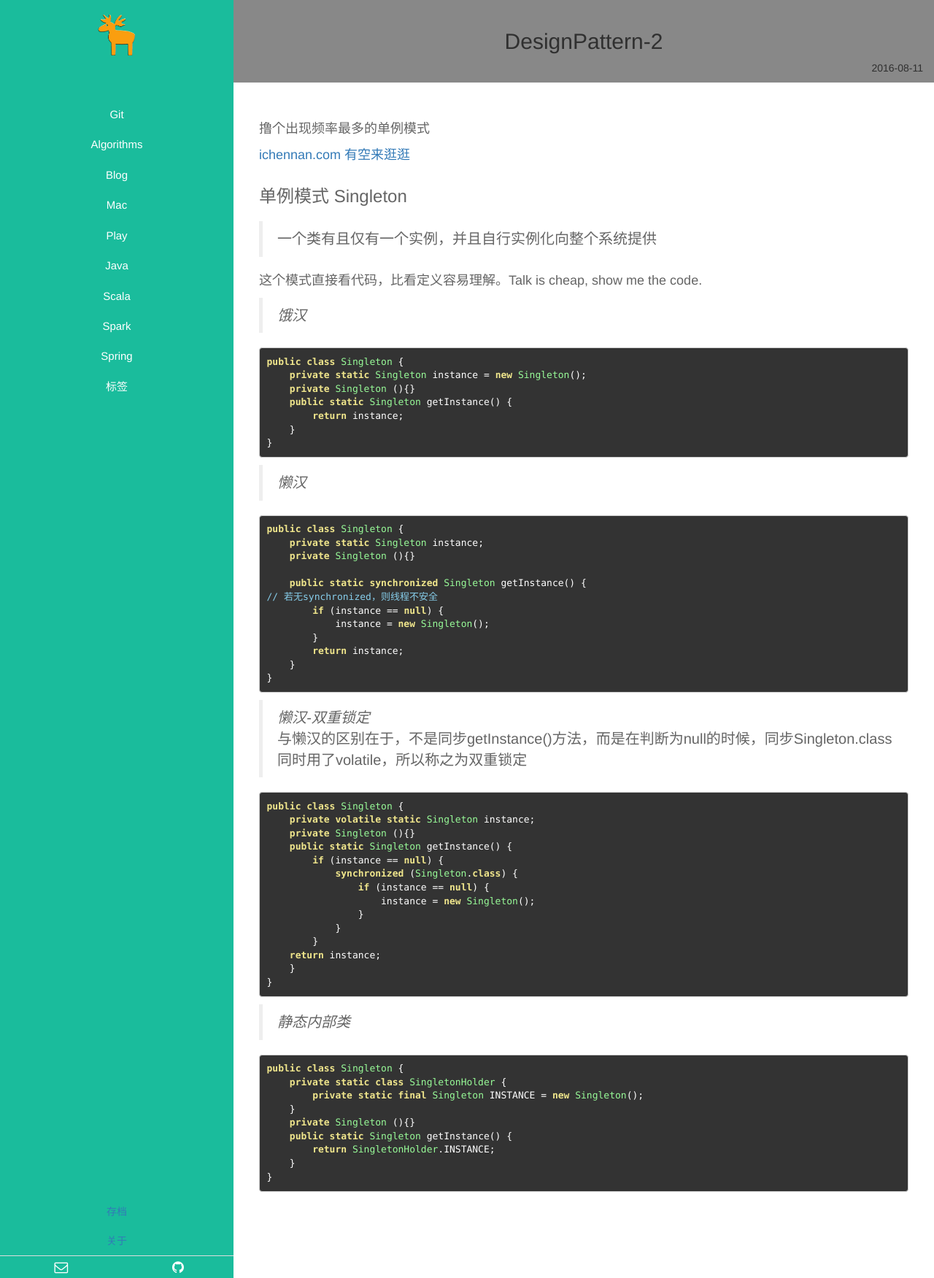
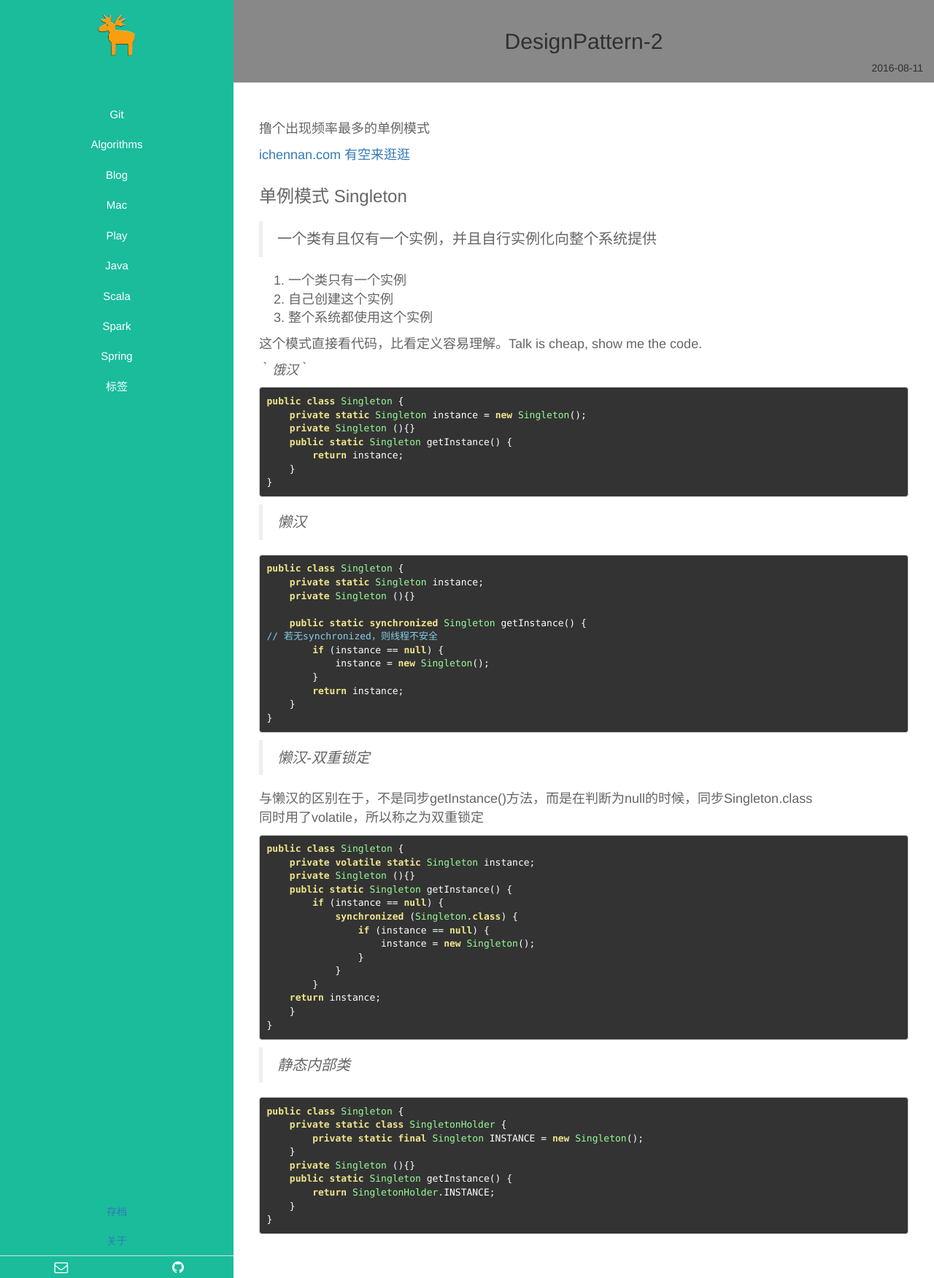
Before and after one commit to ichennan/ichennan.github.io, a Jekyll site: the page built from _posts/java/2016-08-11-DesignPattern-2.md, in a window 1280 px wide. Shown: the whole page at 73% size. Built offline with Jekyll 4.4.1, drawn with Linux system fonts in a browser that asks for light colours.

Commit message:
singleton

````diff
--- a/_posts/java/2016-08-11-DesignPattern-2.md
+++ b/_posts/java/2016-08-11-DesignPattern-2.md
@@ -15,9 +15,14 @@ description:
 
 > 一个类有且仅有一个实例，并且自行实例化向整个系统提供
 
+1. 一个类只有一个实例
+2. 自己创建这个实例
+3. 整个系统都使用这个实例
+
+
 这个模式直接看代码，比看定义容易理解。Talk is cheap, show me the code.
 
-> *饿汉*
+｀*饿汉*｀
 
 ```
 public class Singleton {
@@ -27,6 +32,7 @@ public class Singleton {
         return instance;
     }
 }
+
 ```
 
 > *懒汉*
@@ -47,6 +53,7 @@ public class Singleton {
 ```
 
 > *懒汉-双重锁定*
+
 与懒汉的区别在于，不是同步getInstance()方法，而是在判断为null的时候，同步Singleton.class
 同时用了volatile，所以称之为双重锁定
 
````
